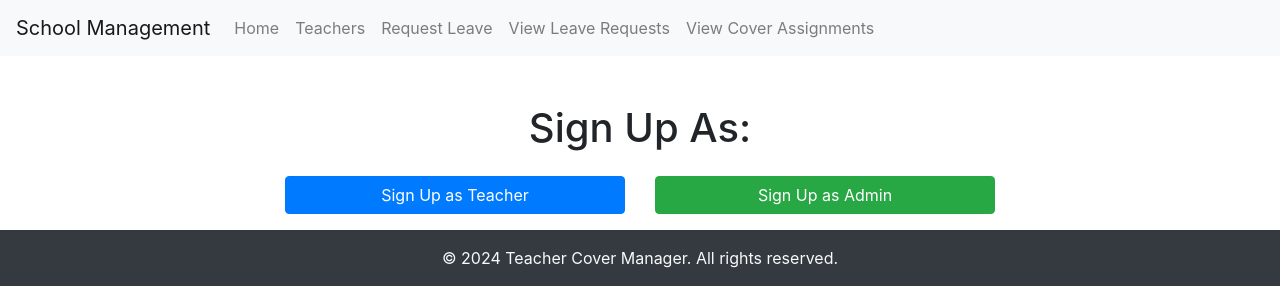
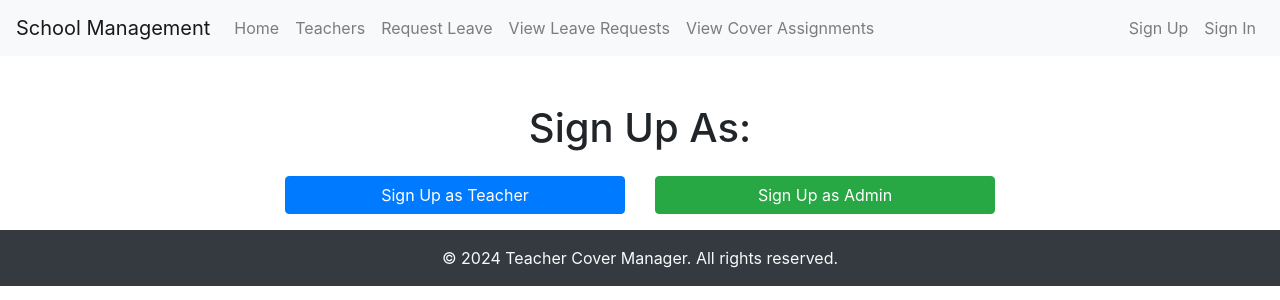
Before and after one commit to natasha-cher/school_cover_app, a Flask app: page /sign_up_options in a window 1280 px wide. Shown: the top 300 px of the page. Run offline with Flask 3, Linux system fonts and the light colour scheme; some libraries are stand-ins or nearby versions.

Commit message:
Add role column to user table and update html templates

```diff
--- a/app/routes.py
+++ b/app/routes.py
@@ -165,15 +165,15 @@ def view_cover_assignments():
 
 
 @app.route('/sign_up_options')
-def choose_signup():
+def sign_up_options():
     return render_template('sign_up_options.html')
 
 
 @app.route('/signup/<role>', methods=['GET', 'POST'])
-def signup(role):
+def sign_up(role):
     if role not in ['teacher', 'admin']:
         flash('Invalid role specified.')
-        return redirect(url_for('choose_signup'))
+        return redirect(url_for('sign_up_options'))
 
     form = SignupForm()
     if form.validate_on_submit():
@@ -191,4 +191,4 @@ def signup(role):
                 return redirect(url_for('teacher_dashboard'))
         else:
             flash('Email already exists. Please use a different email.')
-    return render_template('signup.html', form=form, role=role)
+    return render_template('sign_up.html', form=form, role=role)
--- a/app/templates/header.html
+++ b/app/templates/header.html
@@ -22,6 +22,14 @@
                     <a class="nav-link" href="{{ url_for('view_cover_assignments') }}">View Cover Assignments</a>
                 </li>
             </ul>
+            <ul class="navbar-nav ml-auto"> <!-- ml-auto aligns these links to the right -->
+                <li class="nav-item">
+                    <a class="nav-link" href="{{ url_for('sign_up_options') }}">Sign Up</a>
+                </li>
+                <li class="nav-item">
+                    <a class="nav-link" href=#>Sign In</a> <!-- Assuming your login route is called 'login' -->
+                </li>
+            </ul>
         </div>
     </nav>
 </header>
--- a/app/templates/sign_up.html
+++ b/app/templates/sign_up.html
@@ -32,7 +32,7 @@
         <button type="submit" class="btn btn-primary btn-block">{{ form.submit.label }}</button>
     </form>
     <div class="mt-3 text-center">
-        <a href="{{ url_for('choose_signup') }}">Back to Sign Up Choices</a>
+        <a href="{{ url_for('sign_up_options') }}">Back to Sign Up Choices</a>
     </div>
 </div>
 
--- a/app/templates/sign_up_options.html
+++ b/app/templates/sign_up_options.html
@@ -8,10 +8,10 @@
     <h1 class="text-center">Sign Up As:</h1>
     <div class="row justify-content-center mt-4">
         <div class="col-md-4 mb-3">
-            <a href="{{ url_for('signup', role='teacher') }}" class="btn btn-primary btn-block">Sign Up as Teacher</a>
+            <a href="{{ url_for('sign_up', role='teacher') }}" class="btn btn-primary btn-block">Sign Up as Teacher</a>
         </div>
         <div class="col-md-4 mb-3">
-            <a href="{{ url_for('signup', role='admin') }}" class="btn btn-success btn-block">Sign Up as Admin</a>
+            <a href="{{ url_for('sign_up', role='admin') }}" class="btn btn-success btn-block">Sign Up as Admin</a>
         </div>
     </div>
 </div>
--- a/requirements.txt
+++ b/requirements.txt
@@ -2,12 +2,15 @@ alembic==1.13.2
 blinker==1.8.2
 Bootstrap-Flask==2.4.0
 click==8.1.7
+dnspython==2.6.1
+email_validator==2.2.0
 Faker==28.4.1
 Flask==3.0.3
 Flask-Login==0.6.3
 Flask-Migrate==4.0.7
 Flask-SQLAlchemy==3.1.1
 Flask-WTF==1.2.1
+idna==3.10
 itsdangerous==2.2.0
 Jinja2==3.1.4
 Mako==1.3.5
```
Also changed, not shown: migrations/versions/df3343becff0_add_role_column_to_user_table.py (added, +32 -0 lines).
